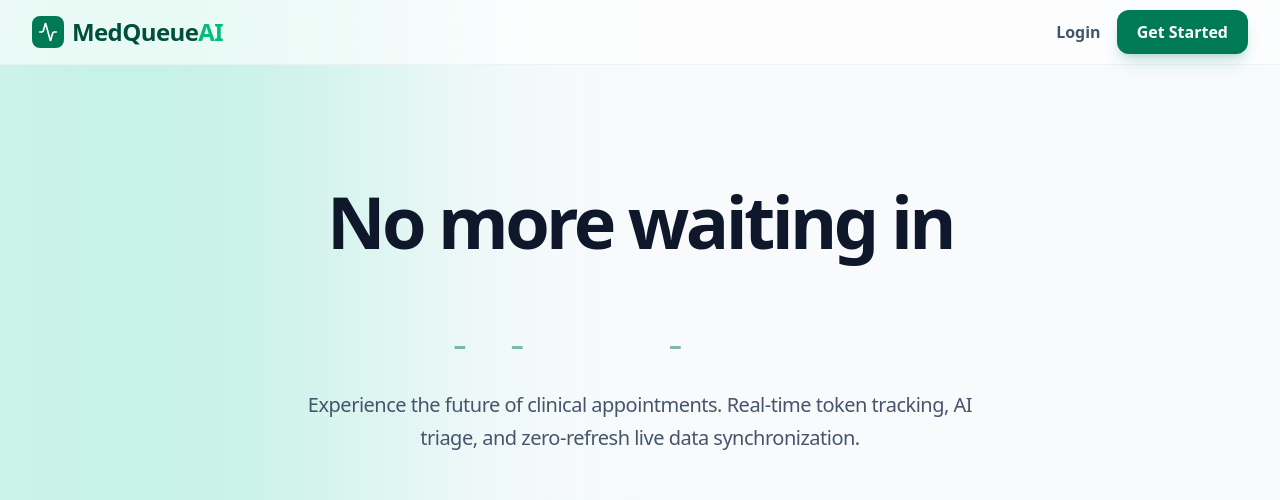
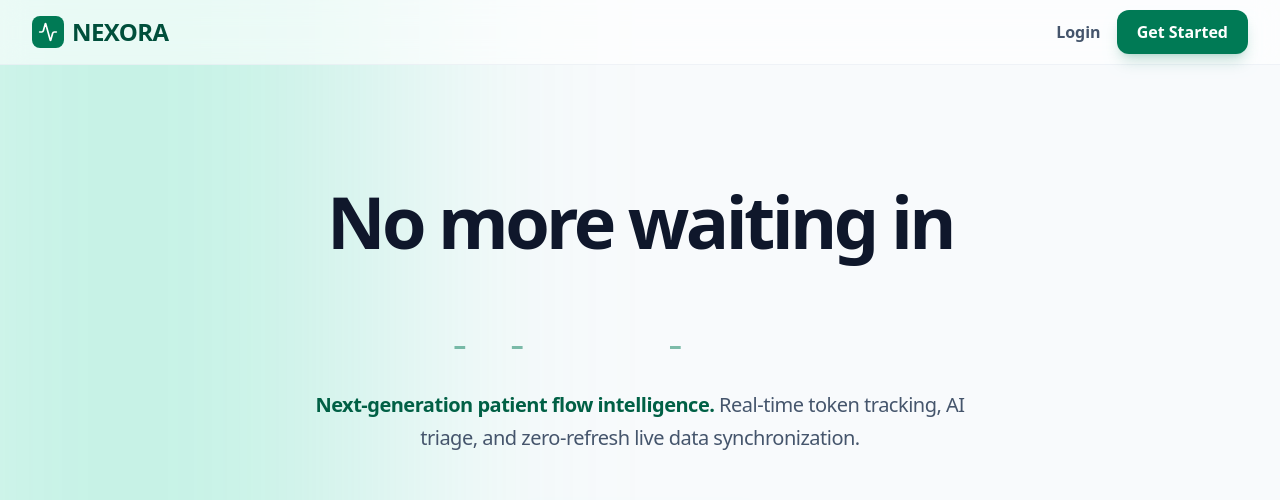
Before and after one commit to Adityaa024/Nexora, a Next.js app in the folder frontend/: page / in a window 1280 px wide. Shown: the top 500 px of the page. Built offline with nearby package versions, Linux system fonts and the light colour scheme; no server answers.

Commit message:
Update project name to Nexora on homepage

```diff
--- a/frontend/src/app/page.tsx
+++ b/frontend/src/app/page.tsx
@@ -117,7 +117,7 @@ export default function LandingPage() {
               <div className="w-8 h-8 bg-emerald-700 rounded-lg flex items-center justify-center">
                 <Activity className="w-5 h-5 text-white" />
               </div>
-              <span className="text-2xl font-black tracking-tight text-emerald-900">MedQueue<span className="text-emerald-500">AI</span></span>
+              <span className="text-2xl font-black tracking-tight text-emerald-900 uppercase">Nexora</span>
             </div>
             <div className="flex items-center space-x-4">
               <Link href="/login" className="text-slate-600 hover:text-emerald-700 font-bold transition-colors">
--- a/frontend/src/components/ui/animated-hero.tsx
+++ b/frontend/src/components/ui/animated-hero.tsx
@@ -57,7 +57,7 @@ function Hero() {
             </h1>
 
             <p className="text-lg md:text-xl leading-relaxed tracking-tight text-slate-600 max-w-2xl text-center mt-6">
-              Experience the future of clinical appointments. Real-time token tracking, AI triage, and zero-refresh live data synchronization.
+              <strong className="font-bold text-emerald-800">Next-generation patient flow intelligence.</strong> Real-time token tracking, AI triage, and zero-refresh live data synchronization.
             </p>
           </div>
           <div className="flex flex-row gap-3 mt-4">
```
